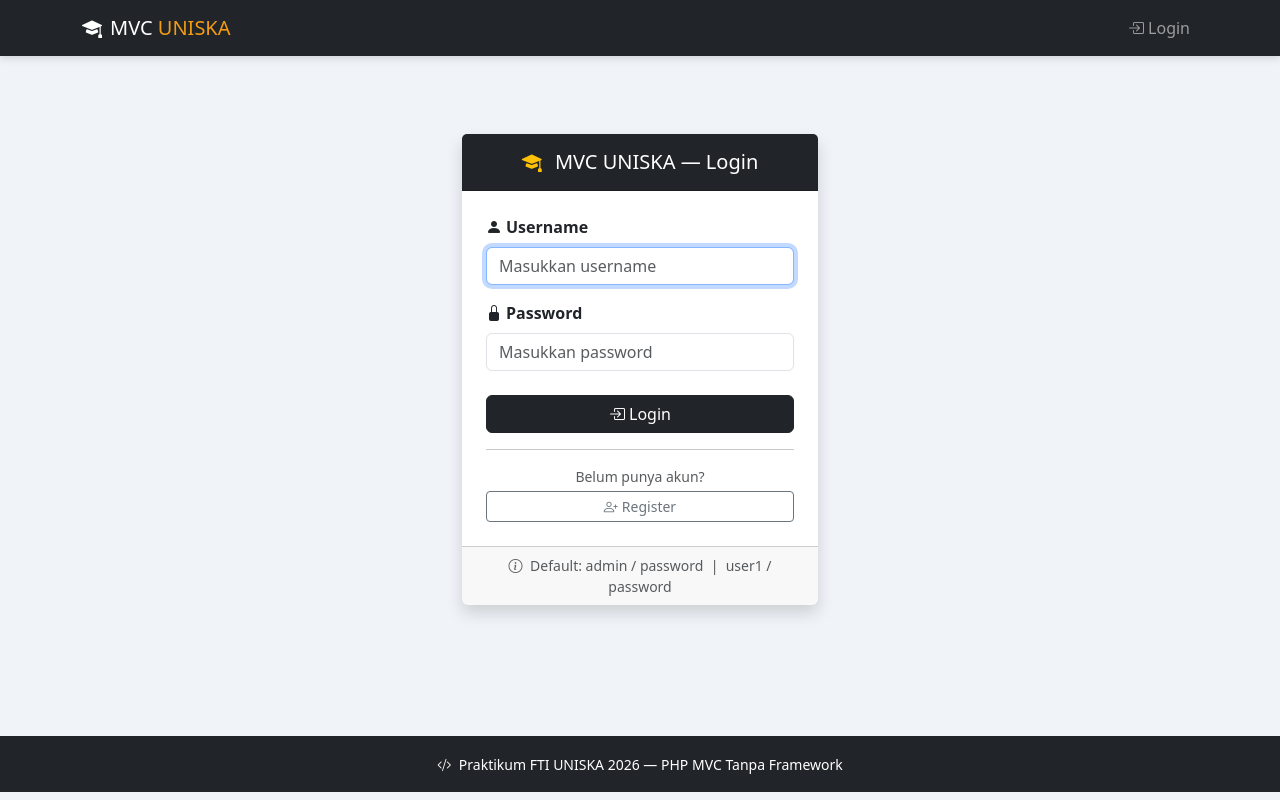
After one commit to NizarPerdana/mvc_mahasiswa, a PHP site: page /auth/login in a window 1280 px wide. The commit adds this page. Run offline with PHP 8.4, Linux system fonts and the light colour scheme.

Commit message:
Tugas Akhir Opsi 1 - sistem login admin dan user

```diff
--- /dev/null
+++ b/app/controllers/AuthController.php
@@ -0,0 +1,141 @@
+<?php
+// app/controllers/AuthController.php
+
+class AuthController extends Controller
+{
+    private User $userModel;
+
+    public function __construct()
+    {
+        parent::__construct();
+        require_once MODELPATH . 'User.php';
+        $this->userModel = new User();
+    }
+
+    /**
+     * Tampilkan form login
+     */
+    public function login(): void
+    {
+        // Kalau sudah login, langsung ke mahasiswa
+        if ($this->isLoggedIn()) {
+            $this->redirect('mahasiswa');
+            return;
+        }
+
+        $data = [
+            'title' => 'Login - MVC UNISKA',
+            'flash' => $this->flash(),
+        ];
+
+        $this->view('auth/login', $data);
+    }
+
+    /**
+     * Proses login
+     */
+    public function doLogin(): void
+    {
+        if ($_SERVER['REQUEST_METHOD'] !== 'POST') {
+            $this->redirect('auth/login');
+            return;
+        }
+
+        $username = trim($_POST['username'] ?? '');
+        $password = trim($_POST['password'] ?? '');
+
+        // Validasi input
+        if (empty($username) || empty($password)) {
+            $this->setFlash('error', 'Username dan password wajib diisi.');
+            $this->redirect('auth/login');
+            return;
+        }
+
+        // Cari user di database
+        $user = $this->userModel->findByUsername($username);
+
+        // Verifikasi password
+        if (!$user || !password_verify($password, $user['password'])) {
+            $this->setFlash('error', 'Username atau password salah.');
+            $this->redirect('auth/login');
+            return;
+        }
+
+        // Simpan ke session
+        $_SESSION['user_id']       = $user['id'];
+        $_SESSION['user_username'] = $user['username'];
+        $_SESSION['user_role']     = $user['role'];
+
+        $this->setFlash('success', 'Selamat datang, <strong>' . htmlspecialchars($user['username']) . '</strong>!');
+        $this->redirect('mahasiswa');
+    }
+
+    /**
+     * Logout
+     */
+    public function logout(): void
+    {
+        // Hapus semua session
+        $_SESSION = [];
+        session_destroy();
+
+        $this->redirect('auth/login');
+    }
+
+    /**
+     * Tampilkan form register (opsional)
+     */
+    public function register(): void
+    {
+        if ($this->isLoggedIn()) {
+            $this->redirect('mahasiswa');
+            return;
+        }
+
+        $data = [
+            'title' => 'Register - MVC UNISKA',
+            'flash' => $this->flash(),
+        ];
+
+        $this->view('auth/register', $data);
+    }
+
+    /**
+     * Proses register
+     */
+    public function doRegister(): void
+    {
+        if ($_SERVER['REQUEST_METHOD'] !== 'POST') {
+            $this->redirect('auth/register');
+            return;
+        }
+
+        $username = trim($_POST['username'] ?? '');
+        $password = trim($_POST['password'] ?? '');
+        $confirm  = trim($_POST['confirm']  ?? '');
+
+        $errors = [];
+        if (empty($username))                              $errors[] = 'Username tidak boleh kosong.';
+        elseif (strlen($username) < 4)                    $errors[] = 'Username minimal 4 karakter.';
+        elseif ($this->userModel->isUsernameExist($username)) $errors[] = 'Username sudah digunakan.';
+        if (empty($password))                              $errors[] = 'Password tidak boleh kosong.';
+        elseif (strlen($password) < 6)                    $errors[] = 'Password minimal 6 karakter.';
+        elseif ($password !== $confirm)                   $errors[] = 'Konfirmasi password tidak cocok.';
+
+        if (!empty($errors)) {
+            $this->setFlash('error', implode('<br>', $errors));
+            $this->redirect('auth/register');
+            return;
+        }
+
+        $created = $this->userModel->create($username, $password, 'user');
+
+        if ($created) {
+            $this->setFlash('success', 'Akun berhasil dibuat! Silakan login.');
+            $this->redirect('auth/login');
+        } else {
+            $this->setFlash('error', 'Gagal membuat akun. Coba lagi.');
+            $this->redirect('auth/register');
+        }
+    }
+}
--- /dev/null
+++ b/app/models/User.php
@@ -0,0 +1,53 @@
+<?php
+// app/models/User.php
+
+class User
+{
+    private PDO $db;
+
+    public function __construct()
+    {
+        $this->db = Database::getInstance();
+    }
+
+    public function findByUsername(string $username): ?array
+    {
+        $stmt = $this->db->prepare(
+            'SELECT * FROM users WHERE username = :username LIMIT 1'
+        );
+        $stmt->execute([':username' => $username]);
+        $result = $stmt->fetch();
+        return $result ?: null;
+    }
+
+    public function findById(int $id): ?array
+    {
+        $stmt = $this->db->prepare(
+            'SELECT * FROM users WHERE id = :id LIMIT 1'
+        );
+        $stmt->execute([':id' => $id]);
+        $result = $stmt->fetch();
+        return $result ?: null;
+    }
+
+    public function create(string $username, string $password, string $role = 'user'): bool
+    {
+        $stmt = $this->db->prepare(
+            'INSERT INTO users (username, password, role) VALUES (:username, :password, :role)'
+        );
+        return $stmt->execute([
+            ':username' => $username,
+            ':password' => password_hash($password, PASSWORD_BCRYPT),
+            ':role'     => $role,
+        ]);
+    }
+
+    public function isUsernameExist(string $username): bool
+    {
+        $stmt = $this->db->prepare(
+            'SELECT COUNT(*) FROM users WHERE username = :username'
+        );
+        $stmt->execute([':username' => $username]);
+        return $stmt->fetchColumn() > 0;
+    }
+}
--- /dev/null
+++ b/app/views/auth/login.php
@@ -0,0 +1,59 @@
+<!-- app/views/auth/login.php -->
+
+<div class="row justify-content-center mt-5">
+    <div class="col-md-4">
+        <div class="card shadow border-0">
+            <div class="card-header bg-dark text-white text-center py-3">
+                <h5 class="mb-0">
+                    <i class="bi bi-mortarboard-fill me-2 text-warning"></i>
+                    MVC UNISKA — Login
+                </h5>
+            </div>
+            <div class="card-body p-4">
+
+                <!-- Flash Message -->
+                <?php if (!empty($flash)) : ?>
+                    <div class="alert alert-<?= $flash['type'] === 'success' ? 'success' : 'danger' ?> alert-dismissible fade show">
+                        <?= $flash['message'] ?>
+                        <button type="button" class="btn-close" data-bs-dismiss="alert"></button>
+                    </div>
+                <?php endif; ?>
+
+                <form action="<?= BASEURL ?>auth/doLogin" method="POST">
+
+                    <div class="mb-3">
+                        <label class="form-label fw-bold">
+                            <i class="bi bi-person-fill me-1"></i>Username
+                        </label>
+                        <input type="text" name="username" class="form-control"
+                               placeholder="Masukkan username" autofocus>
+                    </div>
+
+                    <div class="mb-4">
+                        <label class="form-label fw-bold">
+                            <i class="bi bi-lock-fill me-1"></i>Password
+                        </label>
+                        <input type="password" name="password" class="form-control"
+                               placeholder="Masukkan password">
+                    </div>
+
+                    <button type="submit" class="btn btn-dark w-100">
+                        <i class="bi bi-box-arrow-in-right me-1"></i>Login
+                    </button>
+
+                </form>
+
+                <hr>
+                <p class="text-center text-muted small mb-1">Belum punya akun?</p>
+                <a href="<?= BASEURL ?>auth/register" class="btn btn-outline-secondary w-100 btn-sm">
+                    <i class="bi bi-person-plus me-1"></i>Register
+                </a>
+
+            </div>
+            <div class="card-footer text-center text-muted small py-2">
+                <i class="bi bi-info-circle me-1"></i>
+                Default: admin / password &nbsp;|&nbsp; user1 / password
+            </div>
+        </div>
+    </div>
+</div>
--- a/app/views/layouts/header.php
+++ b/app/views/layouts/header.php
@@ -4,46 +4,46 @@
     <meta charset="UTF-8">
     <meta name="viewport" content="width=device-width, initial-scale=1.0">
     <title><?= $title ?? 'MVC Mahasiswa - UNISKA 2026' ?></title>
-
-    <!-- Bootstrap 5 CSS -->
     <link href="https://cdnjs.cloudflare.com/ajax/libs/bootstrap/5.3.2/css/bootstrap.min.css" rel="stylesheet">
-
-    <!-- Bootstrap Icons -->
     <link href="https://cdnjs.cloudflare.com/ajax/libs/bootstrap-icons/1.11.3/font/bootstrap-icons.min.css" rel="stylesheet">
-
     <style>
         body { background-color: #f0f4f8; }
-
         .navbar-brand span { color: #f39c12; }
-
         .navbar { box-shadow: 0 2px 8px rgba(0,0,0,0.15); }
-
         .main-content { padding: 30px 0; min-height: calc(100vh - 120px); }
-
-        /* Aktifkan nav item sesuai halaman */
         .nav-link.active { font-weight: bold; border-bottom: 2px solid #f39c12; }
+        .badge-role { font-size: 0.7em; vertical-align: middle; }
     </style>
 </head>
 <body>
 
-<!-- Navbar -->
+<?php
+// Ambil data session untuk navbar
+$_currentUser = null;
+if (!empty($_SESSION['user_id'])) {
+    $_currentUser = [
+        'username' => $_SESSION['user_username'],
+        'role'     => $_SESSION['user_role'],
+    ];
+}
+?>
+
 <nav class="navbar navbar-expand-lg navbar-dark bg-dark">
     <div class="container">
 
-        <!-- Brand -->
         <a class="navbar-brand" href="<?= BASEURL ?>">
             <i class="bi bi-mortarboard-fill me-2"></i>MVC <span>UNISKA</span>
         </a>
 
-        <!-- Toggler mobile -->
         <button class="navbar-toggler" type="button"
                 data-bs-toggle="collapse" data-bs-target="#navbarMain">
             <span class="navbar-toggler-icon"></span>
         </button>
 
-        <!-- Menu -->
         <div class="collapse navbar-collapse" id="navbarMain">
-            <ul class="navbar-nav ms-auto">
+            <ul class="navbar-nav me-auto">
+
+                <?php if ($_currentUser) : ?>
 
                     <li class="nav-item">
                         <a class="nav-link <?= (strpos($_SERVER['REQUEST_URI'], 'mahasiswa') === false) ? 'active' : '' ?>"
@@ -59,18 +59,60 @@
                         </a>
                     </li>
 
+                    <!-- Hanya admin yang lihat menu Tambah -->
+                    <?php if ($_currentUser['role'] === 'admin') : ?>
                     <li class="nav-item">
-                    <a class="nav-link"
-                       href="<?= BASEURL ?>mahasiswa/create">
+                        <a class="nav-link" href="<?= BASEURL ?>mahasiswa/create">
                             <i class="bi bi-person-plus-fill me-1"></i>Tambah Mahasiswa
                         </a>
                     </li>
+                    <?php endif; ?>
 
+                <?php endif; ?>
+
+            </ul>
+
+            <!-- Kanan navbar: info user & logout -->
+            <ul class="navbar-nav ms-auto">
+                <?php if ($_currentUser) : ?>
+                    <li class="nav-item dropdown">
+                        <a class="nav-link dropdown-toggle" href="#"
+                           data-bs-toggle="dropdown">
+                            <i class="bi bi-person-circle me-1"></i>
+                            <?= htmlspecialchars($_currentUser['username']) ?>
+                            <?php if ($_currentUser['role'] === 'admin') : ?>
+                                <span class="badge bg-warning text-dark badge-role">Admin</span>
+                            <?php else : ?>
+                                <span class="badge bg-secondary badge-role">User</span>
+                            <?php endif; ?>
+                        </a>
+                        <ul class="dropdown-menu dropdown-menu-end">
+                            <li>
+                                <span class="dropdown-item-text text-muted small">
+                                    Login sebagai <strong><?= htmlspecialchars($_currentUser['role']) ?></strong>
+                                </span>
+                            </li>
+                            <li><hr class="dropdown-divider"></li>
+                            <li>
+                                <a class="dropdown-item text-danger"
+                                   href="<?= BASEURL ?>auth/logout"
+                                   onclick="return confirm('Yakin ingin logout?')">
+                                    <i class="bi bi-box-arrow-right me-1"></i>Logout
+                                </a>
+                            </li>
+                        </ul>
+                    </li>
+                <?php else : ?>
+                    <li class="nav-item">
+                        <a class="nav-link" href="<?= BASEURL ?>auth/login">
+                            <i class="bi bi-box-arrow-in-right me-1"></i>Login
+                        </a>
+                    </li>
+                <?php endif; ?>
             </ul>
         </div>
     </div>
 </nav>
 
-<!-- Konten utama -->
 <div class="main-content">
     <div class="container">
--- a/core/Controller.php
+++ b/core/Controller.php
@@ -23,12 +23,10 @@ class Controller
             die("View tidak ditemukan: <strong>{$viewFile}</strong>");
         }
 
-        // Tangkap konten view ke variabel $content
         ob_start();
         require_once $viewFile;
         $content = ob_get_clean();
 
-        // Tampilkan: header → konten → footer
         require_once VIEWPATH . 'layouts/header.php';
         echo $content;
         require_once VIEWPATH . 'layouts/footer.php';
@@ -81,4 +79,60 @@ class Controller
         header('Location: ' . BASEURL . $url);
         exit;
     }
+
+    /**
+     * Cek apakah user sudah login
+     * Jika belum, redirect ke halaman login
+     */
+    public function requireLogin(): void
+    {
+        if (empty($_SESSION['user_id'])) {
+            $this->setFlash('error', 'Silakan login terlebih dahulu.');
+            $this->redirect('auth/login');
+        }
+    }
+
+    /**
+     * Cek apakah user adalah admin
+     * Jika bukan, redirect ke index dengan pesan error
+     */
+    public function requireAdmin(): void
+    {
+        $this->requireLogin();
+        if ($_SESSION['user_role'] !== 'admin') {
+            $this->setFlash('error', 'Akses ditolak. Hanya admin yang bisa melakukan aksi ini.');
+            $this->redirect('mahasiswa');
+        }
+    }
+
+    /**
+     * Ambil data user yang sedang login
+     */
+    public function currentUser(): ?array
+    {
+        if (!empty($_SESSION['user_id'])) {
+            return [
+                'id'       => $_SESSION['user_id'],
+                'username' => $_SESSION['user_username'],
+                'role'     => $_SESSION['user_role'],
+            ];
+        }
+        return null;
+    }
+
+    /**
+     * Cek apakah sudah login (return bool)
+     */
+    public function isLoggedIn(): bool
+    {
+        return !empty($_SESSION['user_id']);
+    }
+
+    /**
+     * Cek apakah role admin (return bool)
+     */
+    public function isAdmin(): bool
+    {
+        return isset($_SESSION['user_role']) && $_SESSION['user_role'] === 'admin';
+    }
 }
```
Also changed, not shown: app/controllers/MahasiswaController.php (+38 -37 lines), app/views/mahasiswa/index.php (+9 -0 lines). Lines whose indentation alone changed are shown as unchanged.
